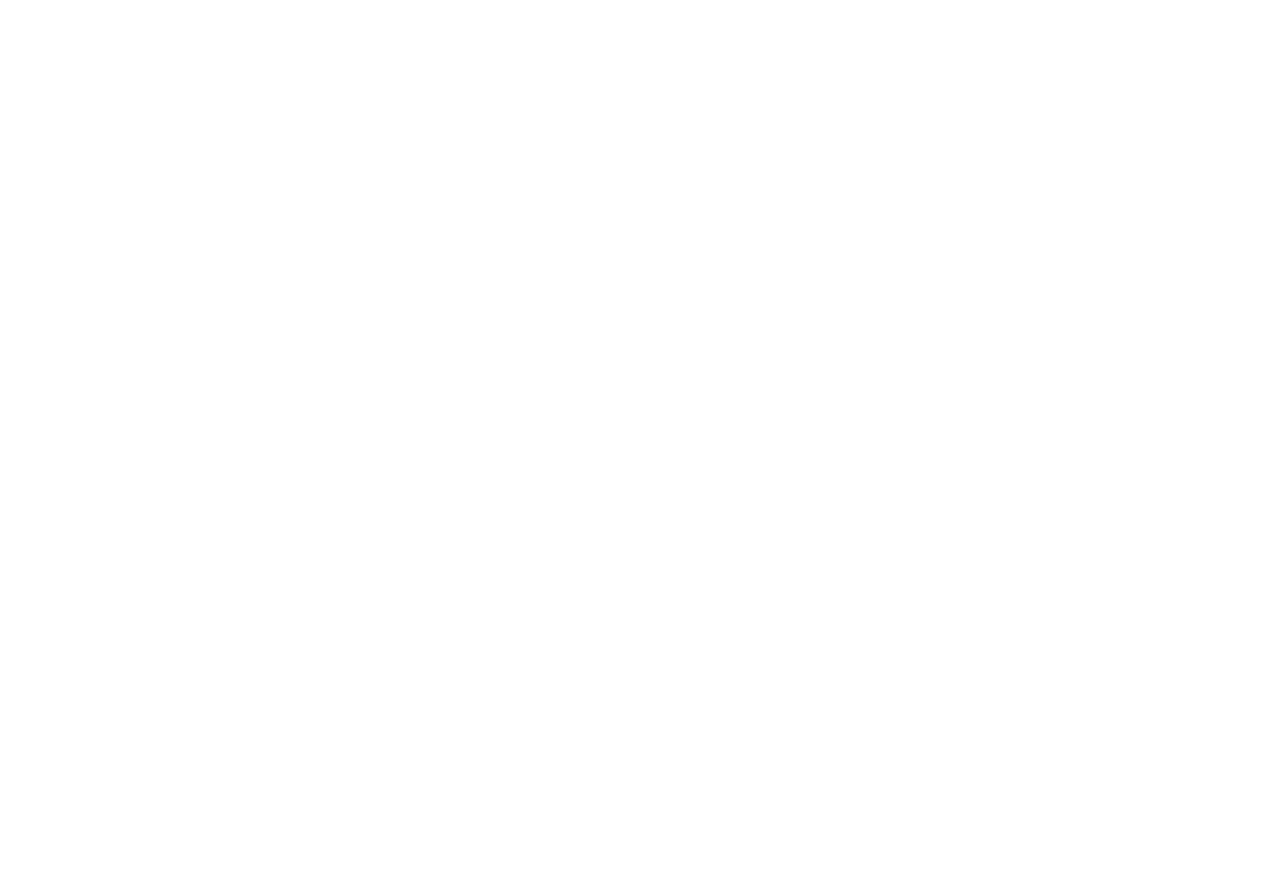
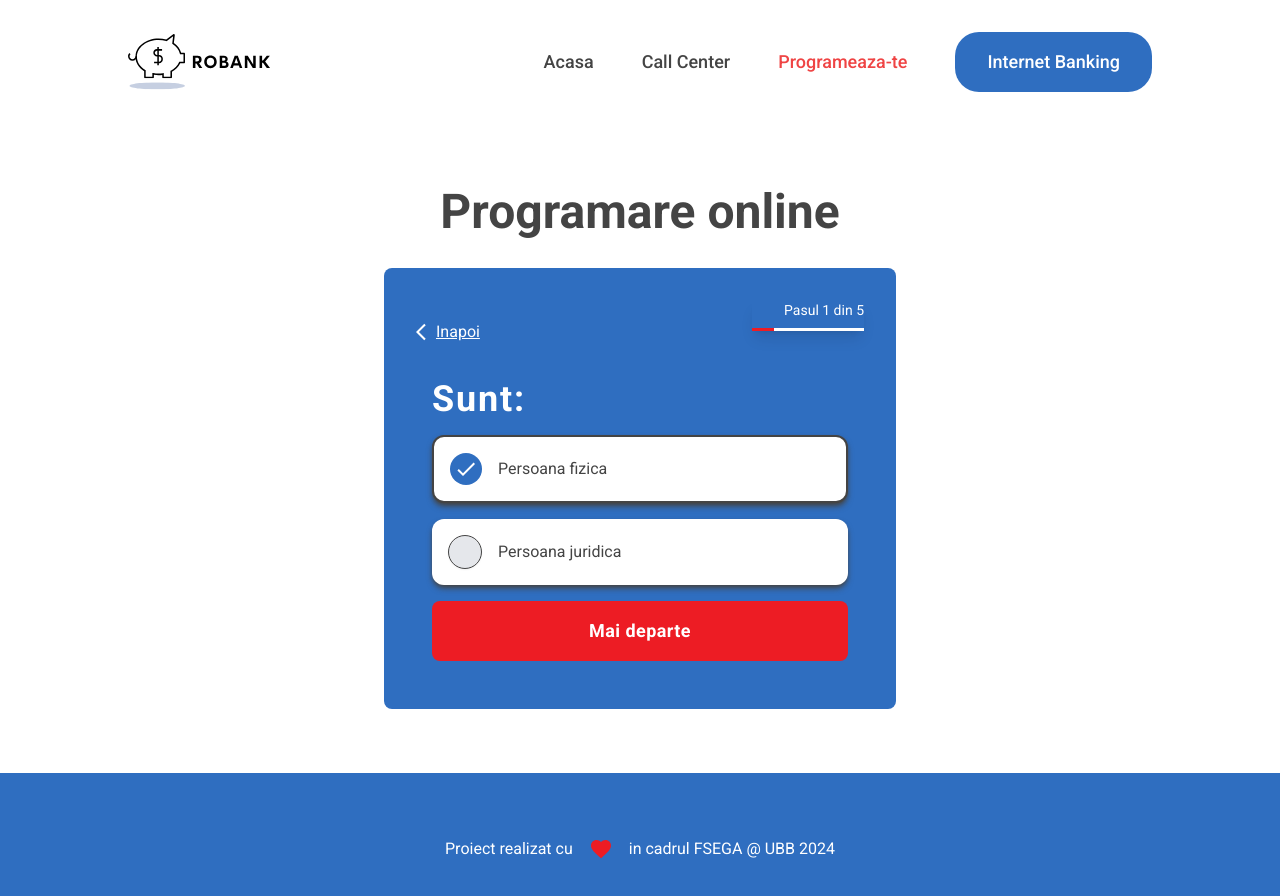
Before and after one commit to denisdobra10/bank-app, a React (Vite) app: page /booking in a window 1280 px wide. Before the commit this address had no page. Shown: the top 896 px of the page. Before the commit the page ends 800 px from the top, so only its background shows below. Built offline with nearby package versions, Linux system fonts and the light colour scheme.

Commit message:
booking page ui structure done

```diff
--- a/src/App.jsx
+++ b/src/App.jsx
@@ -2,6 +2,7 @@
 import HomePage from "./pages/home-page"
 import Layout from "./website-layout"
 import CallCenterPage from "./pages/call-center-page"
+import ProgramarePage from "./pages/programare-page"
 
 
 function App() {
@@ -12,6 +13,7 @@
         <Route path="/" element={<Layout />}>
           <Route index element={<HomePage />} />
           <Route path="/call-center" element={<CallCenterPage />} />
+          <Route path="/booking" element={<ProgramarePage />} />
         </Route>
       </Routes>
     </BrowserRouter>
--- /dev/null
+++ b/src/components/booking/booking-answer-picker.jsx
@@ -0,0 +1,42 @@
+import React, { useState } from 'react'
+import CheckIcon from '@mui/icons-material/Check';
+import { SvgIcon } from '@mui/material';
+
+function BookingAnswerPicker({ title, objects, onBtnClicked, btnText }) {
+    const [selectedItem, setSeletecItem] = useState(0);
+
+    const activeItemStyle = 'flex flex-row p-4 gap-4 border-2 border-paragraph bg-white text-paragraph w-full rounded-xl shadow-md shadow-paragraph items-center hover:cursor-pointer';
+    const inactiveItemStyle = 'flex flex-row p-4 gap-4 hover:border-2 border-paragraph bg-white text-paragraph w-full rounded-xl shadow-md shadow-paragraph items-center hover:cursor-pointer';
+
+    const submitAnswer = (value) => {
+        onBtnClicked(value);
+        setSeletecItem(0);
+    }
+
+
+    return (
+        <div className="flex flex-col gap-4 items-start p-2 sm:p-4 w-full">
+            <h2 className='text-4xl font-semibold tracking-wider'>{title}</h2>
+
+            {objects.map((object, index) => (
+                <div key={index} className='w-full'>
+                    <div className={(selectedItem === index) ? activeItemStyle : inactiveItemStyle} onClick={() => setSeletecItem(index)}>
+                        {(selectedItem === index) ? (
+                            <div className="flex rounded-full bg-primary p-1">
+                                <SvgIcon component={CheckIcon} className='text-white' />
+                            </div>
+                        ) : (
+                            <div className="flex rounded-full bg-gray-200 p-4 shadow-sm border border-paragraph"></div>
+                        )}
+                        <span>{object}</span>
+                    </div>
+                </div>
+            ))}
+
+
+            <button className='flex text-center bg-secondary text-white w-full py-4 px-8 justify-center rounded-lg text-lg font-semibold tracking-wide' onClick={() => submitAnswer(objects[selectedItem])} >{btnText}</button>
+        </div>
+    )
+}
+
+export default BookingAnswerPicker
--- /dev/null
+++ b/src/components/booking/booking-confirmation.jsx
@@ -0,0 +1,14 @@
+import React from 'react'
+import CallCenterThanksGif from '../../assets/call-center-thanks.gif';
+
+function BookConfirmation() {
+    return (
+        <div className='flex flex-col gap-16 justify-center items-center'>
+            <h2 className='text-3xl font-bold text-primary tracking-wide uppercase'>Iti multumim</h2>
+            <img src={CallCenterThanksGif} width={250} alt="Call center thanks graphic" />
+            <h2 className='text-3xl font-semibold text-paragraph'>Un membru din <span className='text-primary'>echipa</span> noastra te va contacta in cel mai scurt timp!</h2>
+        </div>
+    )
+}
+
+export default BookConfirmation
--- /dev/null
+++ b/src/components/booking/booking-contact-data-formular.jsx
@@ -0,0 +1,22 @@
+import React, { useState } from 'react'
+
+
+function ContactDataFormular({ title, onBtnClicked, btnText }) {
+    const [inputValue, setInputValue] = useState('');
+
+    const submitAnswer = (value) => {
+        onBtnClicked(value);
+        setInputValue('');
+    }
+
+    return (
+        <div className="flex flex-col gap-4 items-start p-2 sm:p-4 w-full">
+            <h2 className='text-4xl font-semibold tracking-wider'>{title}</h2>
+
+            <input type="text" name="contactData" id="contactData" placeholder='Scrie aici' className='flex w-full p-4 text-black rounded-lg' onChange={(event) => setInputValue(event.target.value)} />
+            <button className='flex text-center bg-secondary text-white w-full py-4 px-8 justify-center rounded-lg text-lg font-semibold tracking-wide' onClick={() => submitAnswer(inputValue)} >{btnText}</button>
+        </div>
+    )
+}
+
+export default ContactDataFormular
--- /dev/null
+++ b/src/components/booking/booking-formular.jsx
@@ -0,0 +1,103 @@
+
+import { SvgIcon } from '@mui/material';
+import React, { useEffect, useState } from 'react'
+import ArrowBackIosIcon from '@mui/icons-material/ArrowBackIos';
+import BookingAnswerPicker from './booking-answer-picker';
+import ContactDataFormular from './booking-contact-data-formular';
+import BookingConfirmation from './booking-confirmation';
+
+
+function BookingFormular() {
+
+    const [formularIndex, setFormularIndex] = useState(0);
+    const [formularAnswers, setFormularAnswers] = useState([]);
+
+
+    const nextStep = (value) => {
+        const newDataName = formularPickers[formularIndex].dataName;
+        const updatedAnswers = formularAnswers.filter(answer => !answer.hasOwnProperty(newDataName));
+        setFormularAnswers([...updatedAnswers, { [newDataName]: value }]);
+        setFormularIndex(formularIndex + 1);
+    }
+
+    const backStep = () => {
+        if (formularIndex == 0) return;
+
+        setFormularIndex(formularIndex - 1);
+    }
+
+    useEffect(() => {
+        console.log(formularAnswers);
+    }, [formularAnswers])
+
+
+    const formularPickers = [
+        {
+            'dataName': 'tipEntitate',
+            'title': 'Sunt:',
+            'objects': ['Persoana fizica', 'Persoana juridica'],
+            'function': nextStep,
+            'btnText': 'Mai departe'
+        },
+        {
+            'dataName': 'helpDomain',
+            'title': 'Am nevoie de ajutor petru:',
+            'objects': ['Card de debit', 'Card de credit', 'Problema tehnica la aplicatie', 'Alta problema'],
+            'function': nextStep,
+            'btnText': 'Mai departe'
+        },
+        {
+            'dataName': 'contactTime',
+            'title': 'Vreau sa fiu contactat:',
+            'objects': ['Dimineata', 'La amiaza', 'Dupa masa', 'Seara'],
+            'function': nextStep,
+            'btnText': 'Mai departe'
+        },
+        {
+            'dataName': 'contactMethod',
+            'title': 'Prefer sa fiu:',
+            'objects': ['Contactat telefonic', 'Contactat prin email'],
+            'function': nextStep,
+            'btnText': 'Mai departe'
+        },
+        {
+            'dataName': 'contactData',
+            'title': 'Contactul meu:',
+            'function': nextStep,
+            'btnText': 'Finalizeaza'
+        },
+    ]
+
+    return (formularIndex < formularPickers.length) ? (
+        <div className="flex flex-col p-8 text-white bg-primary w-[90%] sm:w-[40%] rounded-lg">
+
+            <div className="flex flex-row w-full justify-between">
+                <div className="flex flex-row items-center hover:cursor-pointer" onClick={() => backStep()}>
+                    <SvgIcon component={ArrowBackIosIcon} fontSize='small' className='text-white' />
+                    <h2 className='text-semibold underline'>Inapoi</h2>
+                </div>
+
+                <div className="flex flex-col gap-2 self-end w-[25%] text-end shadow-lg mb-8">
+                    <span className='text-sm'>Pasul {formularIndex + 1} din {formularPickers.length}</span>
+
+                    <div className="flex bg-white min-h-[3px]">
+                        <div className={`flex bg-secondary ${(formularIndex == 0) ? 'w-1/5' : formularIndex == 1 ? 'w-2/5' : formularIndex == 2 ? 'w-3/5' : formularIndex == 3 ? 'w-4/5' : 'w-full'}`}></div>
+                    </div>
+                </div>
+            </div>
+
+            {(formularIndex < formularPickers.length - 1)
+                ? <BookingAnswerPicker
+                    title={formularPickers[formularIndex].title}
+                    objects={formularPickers[formularIndex].objects}
+                    onBtnClicked={formularPickers[formularIndex].function}
+                    btnText={formularPickers[formularIndex].btnText} />
+                : <ContactDataFormular
+                    title={formularPickers[formularIndex].title}
+                    onBtnClicked={formularPickers[formularIndex].function}
+                    btnText={formularPickers[formularIndex].btnText} />}
+        </div>
+    ) : (<BookingConfirmation />)
+}
+
+export default BookingFormular
--- a/src/components/call-center/call-formular.jsx
+++ b/src/components/call-center/call-formular.jsx
@@ -12,7 +12,7 @@
         <div className='flex flex-col gap-2 text-center'>
             <h2 className='text-3xl capitalize font-bold mb-8'>Call Center</h2>
 
-            <div className="flex w-full text-center items-center border-4 border-white px-16 py-4 text-xl rounded-xl font-bold">
+            <div className="flex w-full justify-center items-center border-4 border-white px-16 py-4 text-xl rounded-xl font-bold">
                 PESTE 20 DE MINUTE - TIMP DE ASTEPTARE
             </div>
 
--- a/src/components/call-center/contact-formular.jsx
+++ b/src/components/call-center/contact-formular.jsx
@@ -10,24 +10,24 @@
             <input
                 type="text"
                 placeholder="Nume complet"
-                className="bg-white w-full py-2 px-4 rounded-md border border-gray-300"
+                className="bg-white text-black w-full py-2 px-4 rounded-md border border-gray-300"
                 required
             />
             <input
                 type="text"
                 placeholder="Numar de telefon"
-                className="bg-white w-full py-2 px-4 rounded-md border border-gray-300"
+                className="bg-white text-black w-full py-2 px-4 rounded-md border border-gray-300"
                 required
             />
             <input
                 type="email"
                 placeholder="Email"
-                className="bg-white w-full py-2 px-4 rounded-md border border-gray-300"
+                className="bg-white text-black w-full py-2 px-4 rounded-md border border-gray-300"
                 required
             />
             <textarea
                 placeholder="Mesaj"
-                className="bg-white w-full py-2 px-4 rounded-md border border-gray-300"
+                className="bg-white text-black w-full py-2 px-4 rounded-md border border-gray-300"
                 rows={4}
                 required
             ></textarea>
--- a/src/pages/home-page.jsx
+++ b/src/pages/home-page.jsx
@@ -14,7 +14,6 @@
             <HomeWhatIsRightForYou />
             <ApplicationAdvertise />
             <PresentationCards />
-
         </div>
     )
 }
--- /dev/null
+++ b/src/pages/programare-page.jsx
@@ -0,0 +1,17 @@
+import BookingFormular from '../components/booking/booking-formular';
+
+function ProgramarePage() {
+
+
+    return (
+        <div className='flex flex-col w-full min-h-[80vh] py-16 text-center gap-8 items-center'>
+
+            <h1 className='text-paragraph text-5xl font-bold'>Programare online</h1>
+
+            <BookingFormular />
+
+        </div>
+    )
+}
+
+export default ProgramarePage
--- a/tailwind.config.js
+++ b/tailwind.config.js
@@ -13,7 +13,6 @@
         'background': '#FFFFFF',
         'button': '#0090FF',
         'paragraph': '#444444',
-        'heading': '#'
       }
     },
   },
```
Also changed, not shown: src/assets/call-center-thanks.gif (added).
